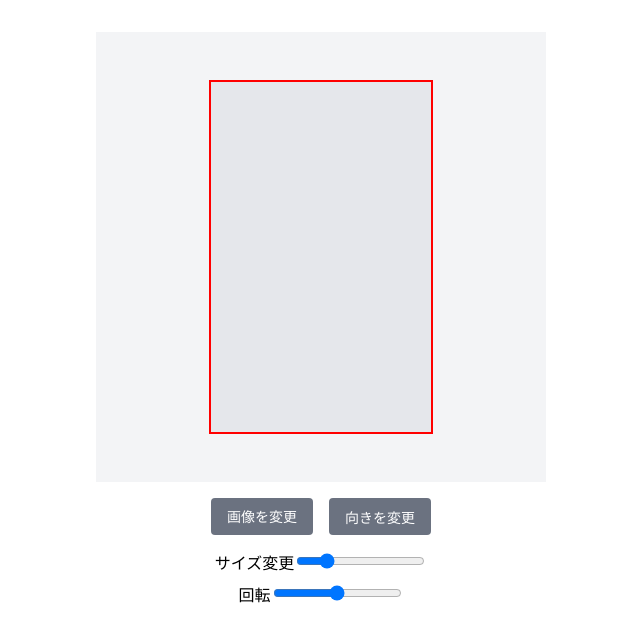
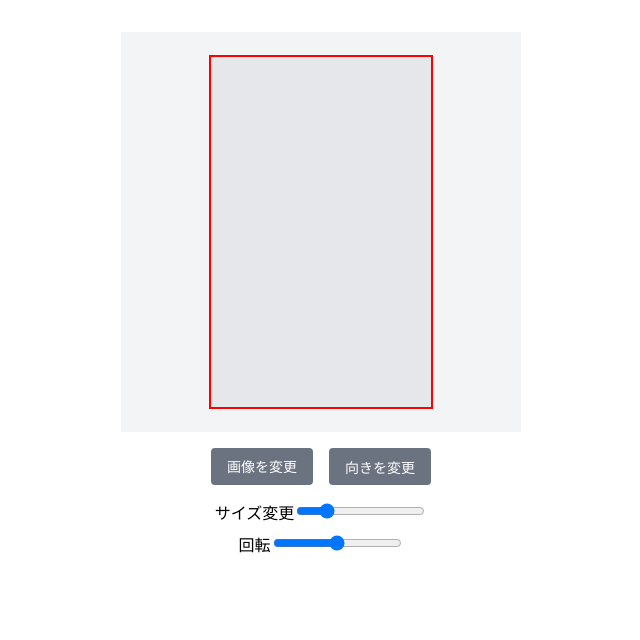
Before and after one commit to t2-takashima/customcard-simulator-sample, a React (Vite) app: page / in a window 1280 px wide. Shown: the top 640 px of the page, without its empty margins (319-959 px from the left). Built offline with nearby package versions, Linux system fonts and the light colour scheme.

Commit message:
refactor: centralize canvas size using CANVAS_SIZE constant

```diff
--- a/src/App.tsx
+++ b/src/App.tsx
@@ -1,11 +1,12 @@
+const CANVAS_SIZE = { width: 400, height: 400 };
 const canvasContainerStyle: React.CSSProperties = {
   backgroundColor: "#f3f4f6",
   position: "relative" as const,
   overflow: "hidden",
   marginBottom: 16,
   touchAction: "none",
-  width: "450px",
-  height: "450px",
+  width: CANVAS_SIZE.width + "px",
+  height: CANVAS_SIZE.height + "px",
 };
 import { brands as categories } from "./config/categories";
 // スタイル定義
@@ -86,8 +87,8 @@ export default function CardSimulator() {
   const pinchDistance = useRef<number | null>(null);
   const initialAngle = useRef<number | null>(null);
 
-  // Canvas area is fixed to 450x450
-  const canvasSize = { width: 450, height: 450 };
+  // Canvas area is fixed to CANVAS_SIZE
+  const canvasSize = CANVAS_SIZE;
   const cardSize = CARD_SIZE[orientation];
   // Center the card area in the canvas
   const offset = {
@@ -114,9 +115,9 @@ export default function CardSimulator() {
         setInitialDisplaySize({ width: displayedWidth, height: displayedHeight });
         setScale(1);
 
-        // Center the image within the fixed 450x450 canvas
-        const centerX = (450 - displayedWidth) / 2;
-        const centerY = (450 - displayedHeight) / 2;
+        // Center the image within the fixed CANVAS_SIZE canvas
+        const centerX = (CANVAS_SIZE.width - displayedWidth) / 2;
+        const centerY = (CANVAS_SIZE.height - displayedHeight) / 2;
         setPosition({ x: centerX, y: centerY });
         setRotation(0);
 
@@ -386,12 +387,12 @@ export default function CardSimulator() {
         onTouchMove={handleTouchMove}
         onTouchEnd={handleTouchEnd}
       >
-        <canvas ref={canvasRef} width={450} height={450} />
+        <canvas ref={canvasRef} width={CANVAS_SIZE.width} height={CANVAS_SIZE.height} />
         <div
           style={{
             position: "absolute",
-            top: (450 - cardSize.height) / 2,
-            left: (450 - cardSize.width) / 2,
+            top: (CANVAS_SIZE.height - cardSize.height) / 2,
+            left: (CANVAS_SIZE.width - cardSize.width) / 2,
             width: cardSize.width,
             height: cardSize.height,
             outline: "2px solid red",
```
